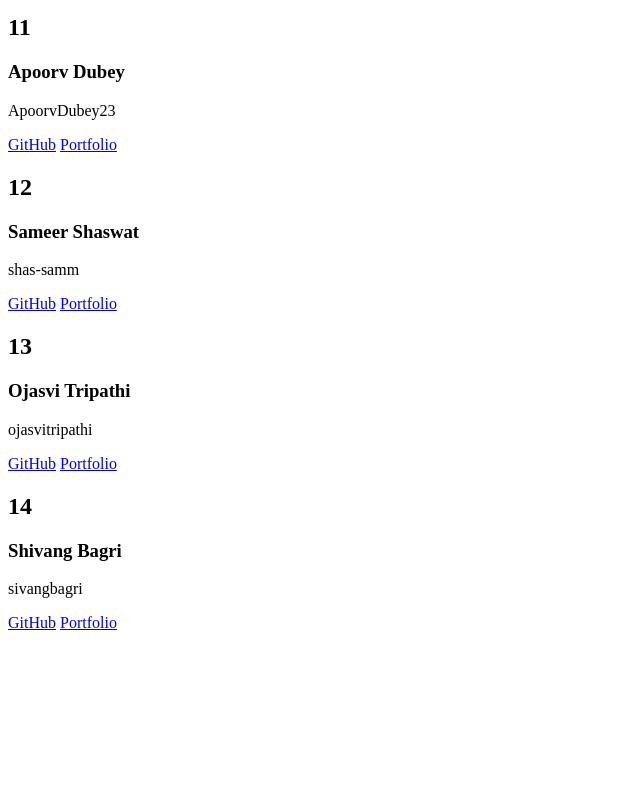
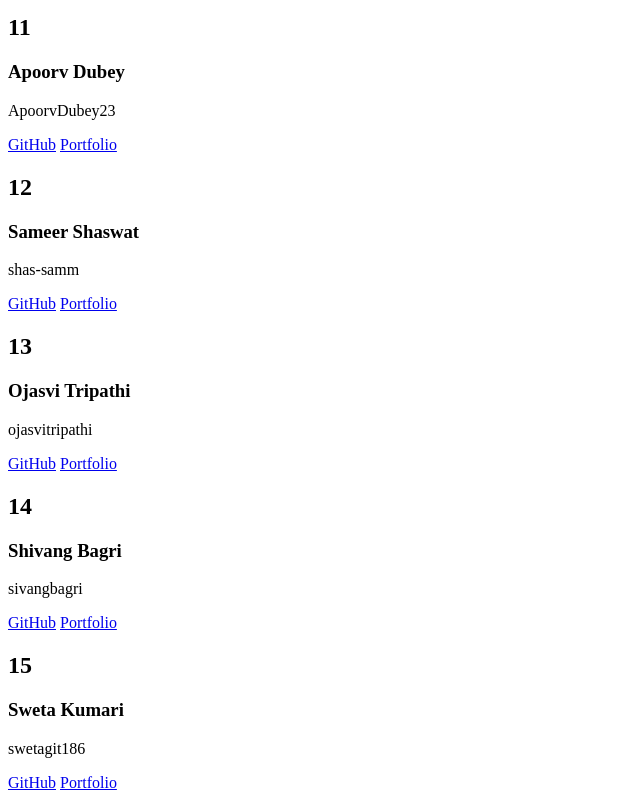
Before and after one commit to CSOC-23/CSOC23-Week-0, a plain HTML site: page index.html in a window 1280 px wide. Shown: the part 1601-2401 px from the top of the page, without its empty margins (0-640 px from the left). Before the commit the page ends 2241 px from the top, so only its background shows below. Drawn offline with nearby package versions, Linux system fonts and the light colour scheme.

Commit message:
Update index.html

```diff
--- a/index.html
+++ b/index.html
@@ -377,6 +377,36 @@
           <!-- My Portfolio profile link -->
         </div>
       </div>
+
+      <!-- block -->
+
+      <div
+        class="card"
+        data-tilt
+        data-tilt-max="50"
+        data-tilt-speed="200"
+        data-tilt-perspective="700"
+        data-tilt-glare="true"
+        data-tilt-max-glare="0.8"
+        data-tilt-max="10"
+      >
+        <div class="content">
+          <h2>15</h2>
+          <!-- increment this number in your card -->
+          <h3>Sweta Kumari</h3>
+          <!-- Add your name -->
+          <p>swetagit186</p>
+          <!-- Add your GitHub username -->
+          <a href="https://github.com/swetagit186">GitHub</a>
+          <!-- Add your GitHub profile link -->
+          <a href="https://portfolio-website-pink-ten.vercel.app/"
+            >Portfolio</a
+          >
+          <!-- Add your Portfolio profile link -->
+        </div>
+      </div>
+
+      <!-- block -->
     </div>
     <script src="https://cdn.jsdelivr.net/npm/less@4.1.1"></script>
   </body>
```
